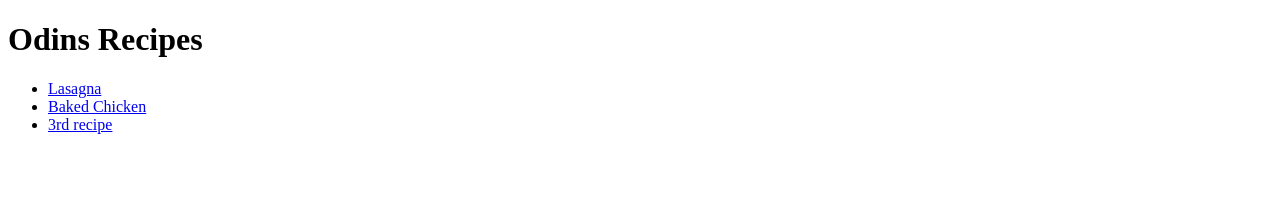
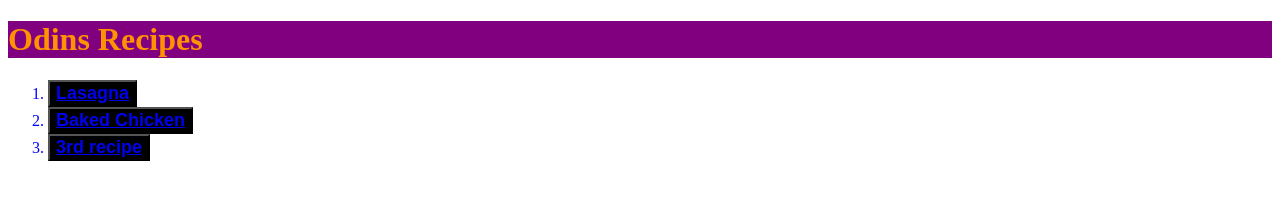
Before and after one commit to Greenwave75/odins_recipes, a plain HTML site: page index.html in a window 1280 px wide. Drawn offline with Linux system fonts and the light colour scheme.

Commit message:
renamed css code to sytle.css added some syling

```diff
--- a/css/index.css
+++ /dev/null
@@ -1,7 +0,0 @@
-div {
-  color: antiquewhite;
-  background-color: black;
-}
-p {
-  color: rgba(255, 0, 0, 0.455);
-}
--- /dev/null
+++ b/css/style.css
@@ -0,0 +1,20 @@
+h1 {
+  color: rgb(255, 145, 2);
+  background-color: purple;
+  font-size: xx-large;
+  font-weight: 900;
+}
+h2 {color: blueviolet;
+font-size:x-large;
+font-weight: 800:
+}
+.b1 {
+  background-color: Black;
+  font-size: large;
+  font-weight: 600;
+}
+li {
+  color:blue;
+  font-size: medium;
+  font-weight: 400;
+}
--- a/index.html
+++ b/index.html
@@ -3,14 +3,15 @@
     <head>
         <meta charset="UTF-8">
         <title>Odins Recipes</title>
-        <link rel="stylesheet" href="css/index.css"
+        <link rel="stylesheet" href="css/style.css"/>
     </head>
     <body>
       <h1> Odins Recipes </h1>
-      <ul>
-        <li><a href="lasagna.html">Lasagna</a></li>
-        <li><a href="baked_chicken.html">Baked Chicken</a></li>
-        <li><a href="3rd_recipes.html">3rd recipe</a></li>
+      <ol>
+        <li><button class="b1"><a href="lasagna.html">Lasagna</a></li></button>
+        <li><button class="b1"><a href="baked_chicken.html">Baked Chicken</a></button></li>
+        <li><button class="b1"><a href="3rd_recipes.html">3rd recipe</a></button></li>
+      </ol>
     </body>
 
 </html>
```
Also changed, not shown: 3rd_recipes.html (+1 -0 lines), baked_chicken.html (+1 -0 lines), lasagna.html (+1 -0 lines).
